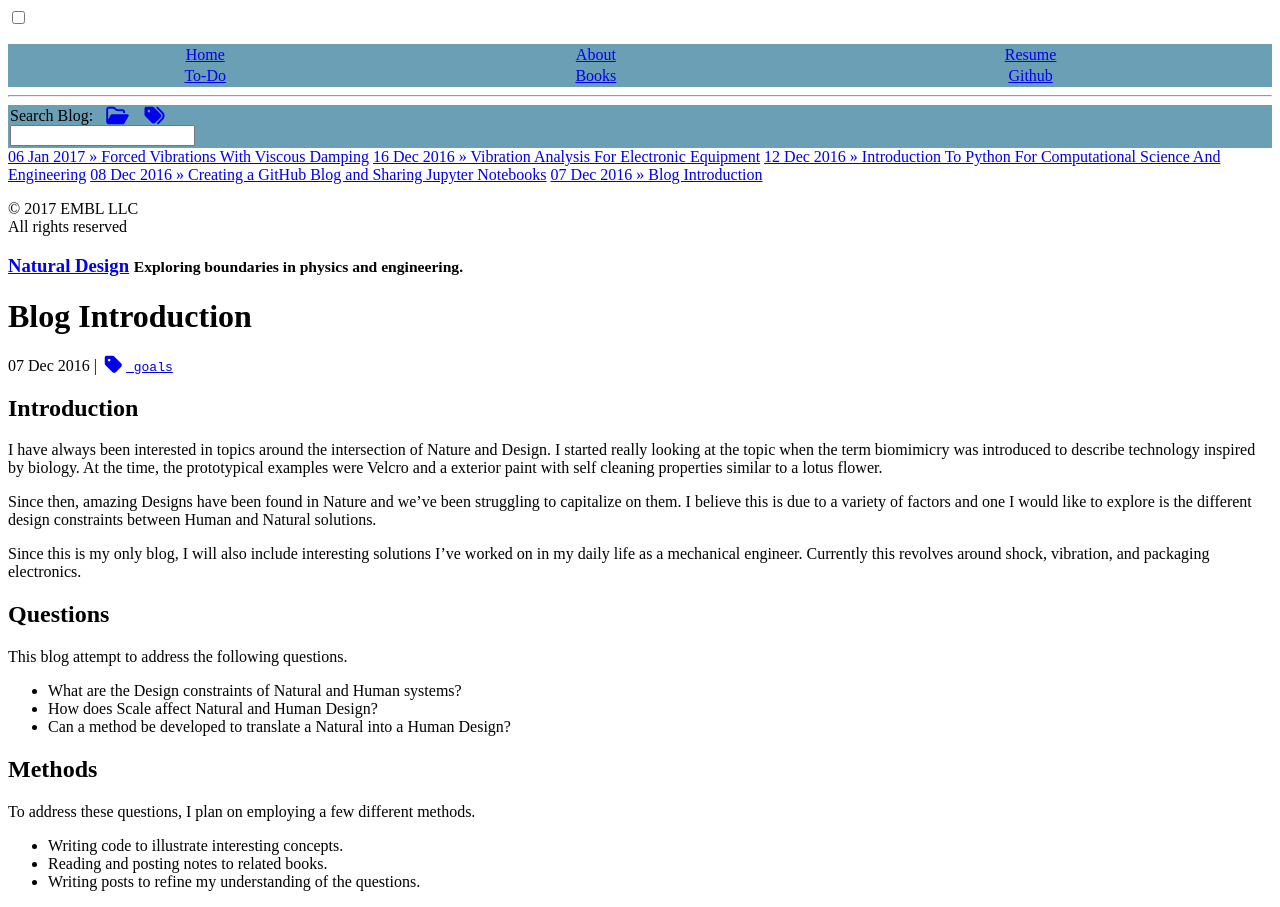
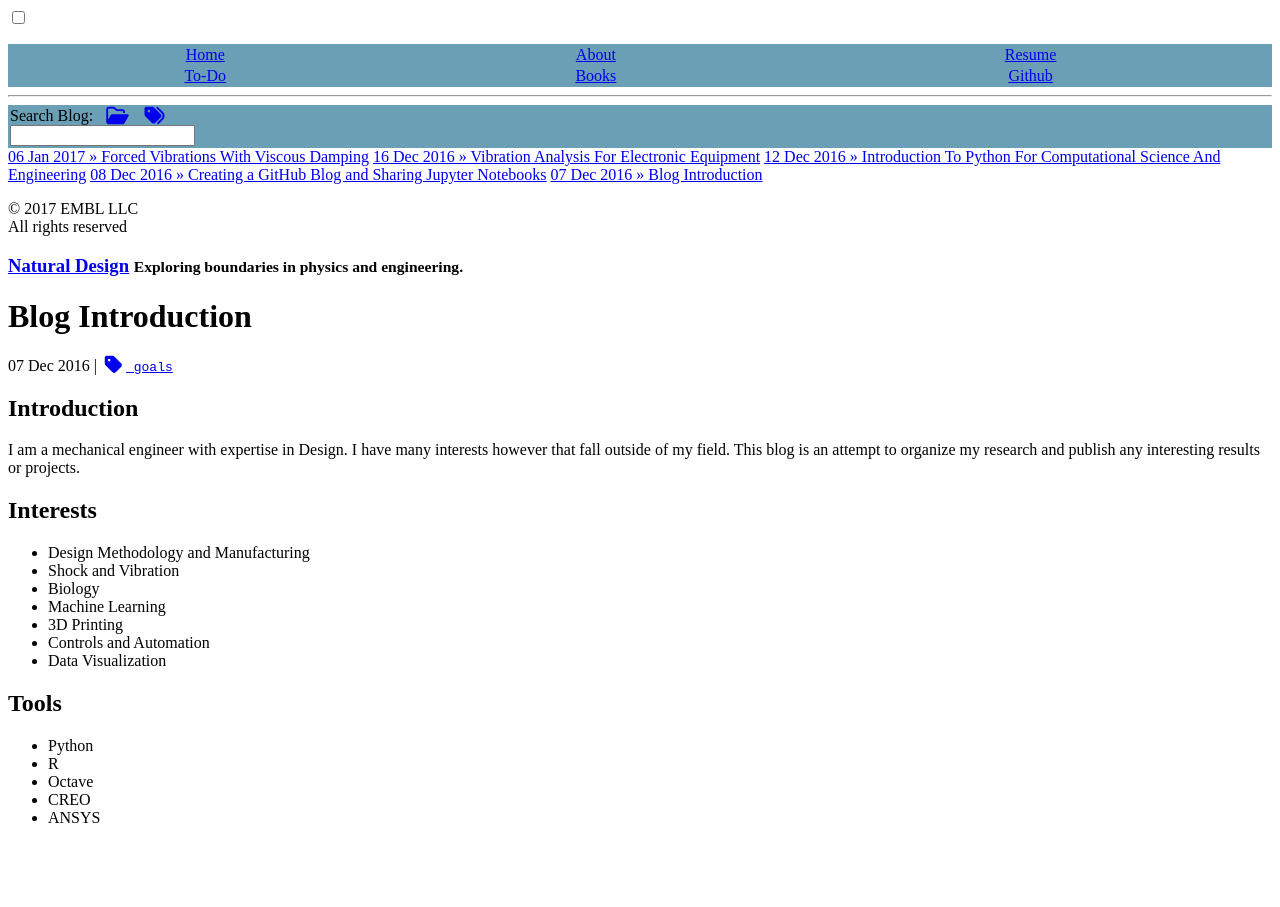
Before and after one commit to stembl/stembl.github.io, a Jekyll site: the page built from _posts/2016-12-07-blog-introduction.md, in a window 1280 px wide. Built offline with Jekyll 4.4.1, drawn with Linux system fonts in a browser that asks for light colours; nearby versions of some CDN libraries; comment, search, counter and statistics services are not loaded.

Commit message:
Updated Intro

```diff
--- a/_posts/2016-12-07-blog-introduction.md
+++ b/_posts/2016-12-07-blog-introduction.md
@@ -7,24 +7,24 @@ tags: goals
 ---
 ## Introduction
 
-I have always been interested in topics around the intersection of Nature and Design. I started really looking at the topic when the term biomimicry was introduced to describe technology inspired by biology.  At the time, the prototypical examples were Velcro and a exterior paint with self cleaning properties similar to a lotus flower.
+I am a mechanical engineer with expertise in Design.  I have many interests however
+that fall outside of my field.  This blog is an attempt to organize my research
+and publish any interesting results or projects.
 
-Since then, amazing Designs have been found in Nature and we've been struggling to capitalize on them. I believe this is due to a variety of factors and one I would like to explore is the different design constraints between Human and Natural solutions.
+## Interests
 
-Since this is my only blog, I will also include interesting solutions I've worked on in my daily life as a mechanical engineer. Currently this revolves around shock, vibration, and packaging electronics.
+* Design Methodology and Manufacturing
+* Shock and Vibration
+* Biology
+* Machine Learning
+* 3D Printing
+* Controls and Automation
+* Data Visualization
 
-## Questions
+## Tools
 
-This blog attempt to address the following questions.
-
-* What are the Design constraints of Natural and Human systems?
-* How does Scale affect Natural and Human Design?
-* Can a method be developed to translate a Natural into a Human Design?
-
-## Methods
-
-To address these questions, I plan on employing a few different methods.
-
-* Writing code to illustrate interesting concepts.
-* Reading and posting notes to related books.
-* Writing posts to refine my understanding of the questions.
+* Python
+* R
+* Octave
+* CREO
+* ANSYS
```
